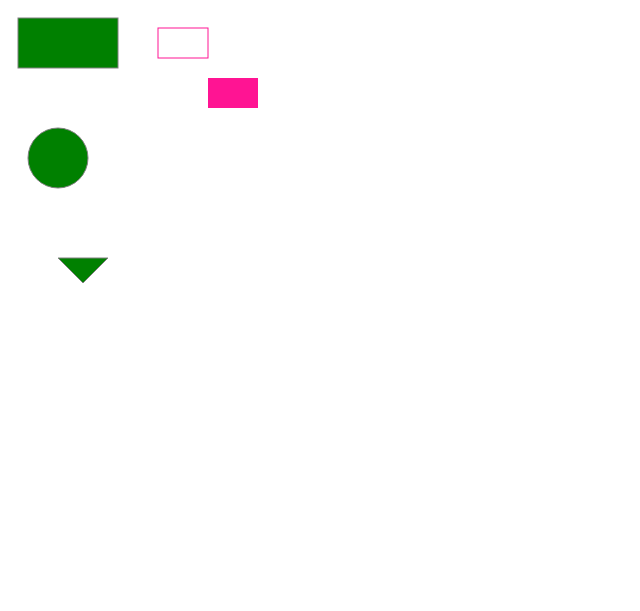
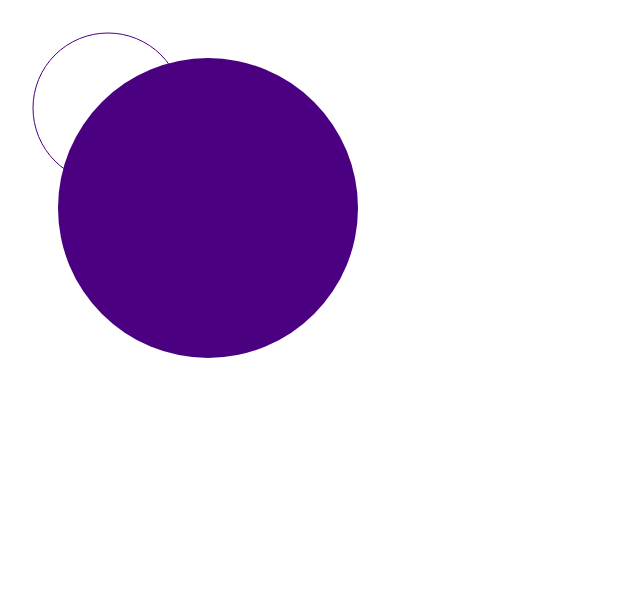
Before and after one commit to drd-2rcl/d3js, a plain HTML site: page svg-part3/index.html in a window 1280 px wide. Shown: the whole page, without its empty margins (0-640 px from the left). Drawn offline with Linux system fonts and the light colour scheme.

Commit message:
Handle g, rect and circle

```diff
--- a/svg-part3/index.html
+++ b/svg-part3/index.html
@@ -13,13 +13,19 @@
   </head>
   <body>
     <svg width="600" height="600">
-      <g>
+      <!-- <g>
         <rect x="10" y="10" width="100" height="50" ></rect>
         <circle cx="50" cy="150" r="30"></circle>
         <polygon points="50,250 100,250 75,275" ></polygon>
       </g>
       <rect x="150" y="20" width="50" height="30" style="fill:none;stroke:deeppink"></rect>
-      <rect x="150" y="20" width="50" height="30" style="fill:deeppink" transform="translate(50,50)"></rect>
+      <rect x="50" y="50" width="100" height="100" style="fill:none;stroke:olive;"></rect>
+
+      <rect x="50" y="50" width="100" height="100" style="fill:none;stroke:indigo"></rect>
+      <rect x="50" y="50" width="100" height="100" style="fill:indigo;stroke:indigo" transform="scale(2,3)"></rect> -->
+      <circle cx="100" cy="100" r="75" style="fill:none;stroke:indigo;"></circle>
+      <circle cx="100" cy="100" r="75" style="fill:indigo" transform="scale(2)"></circle>
+
     </svg>
   </body>
 </html>
```
